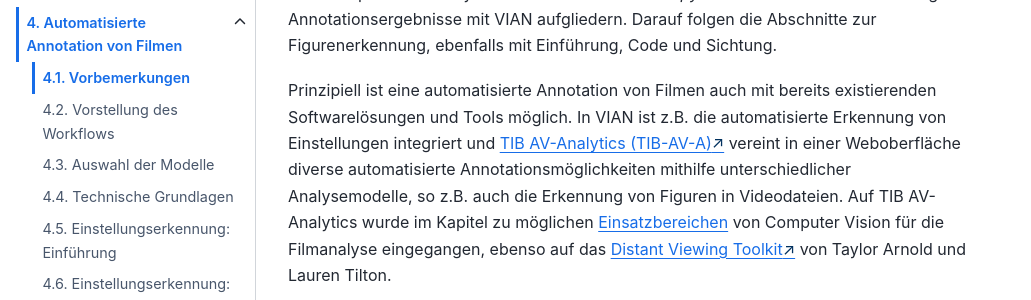
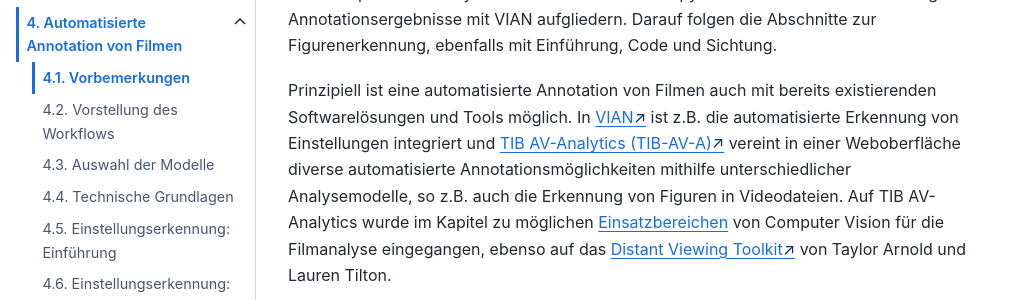
Before and after one commit to quadriga-dk/Bewegtes-Bild-Fallstudie-4, a Jupyter Book: the page built from annotation/intro.md, in a window 1280 px wide and 900 px high, scrolled down 3522 px. Shown: the part 180-480 px from the top of the window, without its empty margins (0-1031 px from the left). Built offline with Jupyter Book 1.0.4 settings and Sphinx 7.4.7 and the Sphinx Book theme 1.1.4, drawn with Linux system fonts in a browser that asks for light colours; pages that are not in the unit, such as notebooks, are missing from menus; some of the changed lines change nothing that is shown; some of the changed text lies outside the part shown.

Commit message:
Update intro.md

````diff
--- a/annotation/intro.md
+++ b/annotation/intro.md
@@ -30,7 +30,7 @@
 ```{admonition} Ausführungsmodi von Jupyter Notebooks
 :class: hinweis
 
-Ein Ausführen von *Jupyter Notebooks* ist in ganz unterschiedlichen Umgebungen möglich. In den <a href="https://quadriga-dk.github.io/QUADRIGA-Learners-Manual/nutzung/ausf%C3%BChrungsmodi.html" class="external-link" target="_blank">Quadriga Lernhinweisen</a> und im Kapitel zu [technischen Voraussetzungen](../einstieg/technische-voraussetzungen.md#nutzungs-modi) dieser OER finden Sie genauere Informationen hierzu. Kurze Erläuterungen finden sich auch am Anfang der jeweiligen Notebooks.
+Ein Ausführen von *Jupyter Notebooks* ist in ganz unterschiedlichen Umgebungen möglich. Im Kapitel zu [technischen Voraussetzungen](../einstieg/technische-voraussetzungen.md#nutzungs-modi) dieser OER finden Sie genauere Informationen hierzu. Kurze Erläuterungen finden sich auch am Anfang der jeweiligen Notebooks.
 
 ```
 
@@ -53,7 +53,7 @@
 Die Verwendung und die Möglichkeit des Downloads der Trailer zu den Filmen Konrad Wolfs im Rahmen dieser OER erfolgt mit freundlicher Genehmigung der DEFA-Stiftung als ausschließliche Rechteinhaberin. Die Trailer sind von der freien CC-Lizenzierung dieser OER ausgenommen. Die Bearbeitung der Dateien zu wissenschaftlichen, Analyse- und Lehrzwecken im Rahmen dieser OER ist gestattet. Jede darüber hinausgehende Nutzung, Veränderung und Verwertung bedarf einer vorherigen Lizenzvereinbarung.
 ```
 
-Die Arbeit mit den Trailern statt mit den kompletten Filme in Form von Videodateien hat zudem den Vorteil, dass die Verarbeitungszeiten für die automatisierte Annotation in einem angemessenen Rahmen bleiben sollten. Prozesse der Computer Vision und damit auch Annotationsprozesse zu Videodateien können sehr rechenintensiv sein und daher auch relativ viel Zeit in Anspruch nehmen. Auf dieses Problemfeld werden wir im Kapitel zu dem [technischen Grundlagen](../annotation/technik.md) noch genauer eingehen.
+Die Arbeit mit den Trailern statt mit den kompletten Filme in Form von Videodateien hat zudem den Vorteil, dass die Verarbeitungszeiten für die automatisierte Annotation in einem angemessenen Rahmen bleiben sollten. Prozesse der Computer Vision und damit auch Annotationsprozesse zu Videodateien können sehr rechenintensiv sein und daher auch relativ viel Zeit in Anspruch nehmen. Auf dieses Problemfeld werden wir im Kapitel zu dem [technischen Grundlagen](../annotation/technik.md#verwendete-hardware) noch genauer eingehen.
 
 ```{admonition} Annotationsdaten für das Kapitel Auswertung
 :class: hinweis
@@ -66,7 +66,7 @@
 
 In den nun folgenden Abschnitten legen wir zunächst die allgemeinen Schritte unseres Workflows zur Einstellungs- und Figurenerkennung dar, bevor genauer auf die Auswahl der verwendeten vortrainierten Analysemodelle eingegangen wird. Auf die Erläuterung der notwendigen technischen Grundlagen folgen die Abschnitte in denen zunächst die Einstellungserkennung durchgeführt wird, die sich in eine Einführung, ein Abschnitt mit dem entsprechenden Python Code in Form eines *Jupyter Notebooks* und die Sichtung der Annotationsergebnisse mit VIAN aufgliedern. Darauf folgen die Abschnitte zur Figurenerkennung, ebenfalls mit Einführung, Code und Sichtung.
 
-Prinzipiell ist eine automatisierte Annotation von Filmen auch mit bereits existierenden Softwarelösungen und Tools möglich. In VIAN ist z.B. die automatisierte Erkennung von Einstellungen integriert und <a href="https://service.tib.eu/tibava" class="external-link" target="_blank">TIB AV-Analytics (TIB-AV-A)</a> vereint in einer Weboberfläche diverse automatisierte Annotationsmöglichkeiten mithilfe unterschiedlicher Analysemodelle, so z.B. auch die Erkennung von Figuren in Videodateien. Auf TIB AV-Analytics wurde im Kapitel zu möglichen [Einsatzbereichen](../vision/einsatz.md) von Computer Vision für die Filmanalyse eingegangen, ebenso auf das <a href="https://github.com/distant-viewing/dvt" class="external-link" target="_blank">Distant Viewing Toolkit</a> von Taylor Arnold und Lauren Tilton.
+Prinzipiell ist eine automatisierte Annotation von Filmen auch mit bereits existierenden Softwarelösungen und Tools möglich. In <a href="https://www.vian.app" class="external-link" target="_blank">VIAN</a> ist z.B. die automatisierte Erkennung von Einstellungen integriert und <a href="https://service.tib.eu/tibava" class="external-link" target="_blank">TIB AV-Analytics (TIB-AV-A)</a> vereint in einer Weboberfläche diverse automatisierte Annotationsmöglichkeiten mithilfe unterschiedlicher Analysemodelle, so z.B. auch die Erkennung von Figuren in Videodateien. Auf TIB AV-Analytics wurde im Kapitel zu möglichen [Einsatzbereichen](../vision/einsatz.md) von Computer Vision für die Filmanalyse eingegangen, ebenso auf das <a href="https://github.com/distant-viewing/dvt" class="external-link" target="_blank">Distant Viewing Toolkit</a> von Taylor Arnold und Lauren Tilton.
 
 Der Vorteil solcher Tools und Softwarelösung ist die meist einfache Zugänglichkeit und Bedienbarkeit. Insbesondere Tools mit grafischen Benutzeroberflächen sind oft sehr intuitiv bedienbar und liefern schnell erste Ergebnisse. Der Nachteil ist jedoch, dass die konkreten Verfahren zur Analyse oft intransparent bleiben, also nicht immer klar ist, welche Modelle für die Erkennung bestimmter Eigenschaften auf welche Art und Weise verwendet wurden. Auch können einzelne wichtige Parameter wie Schwellenwerte in fertigen Softwarelösungen in der Regel nicht einfach selbst konfiguriert werden.
 
````
